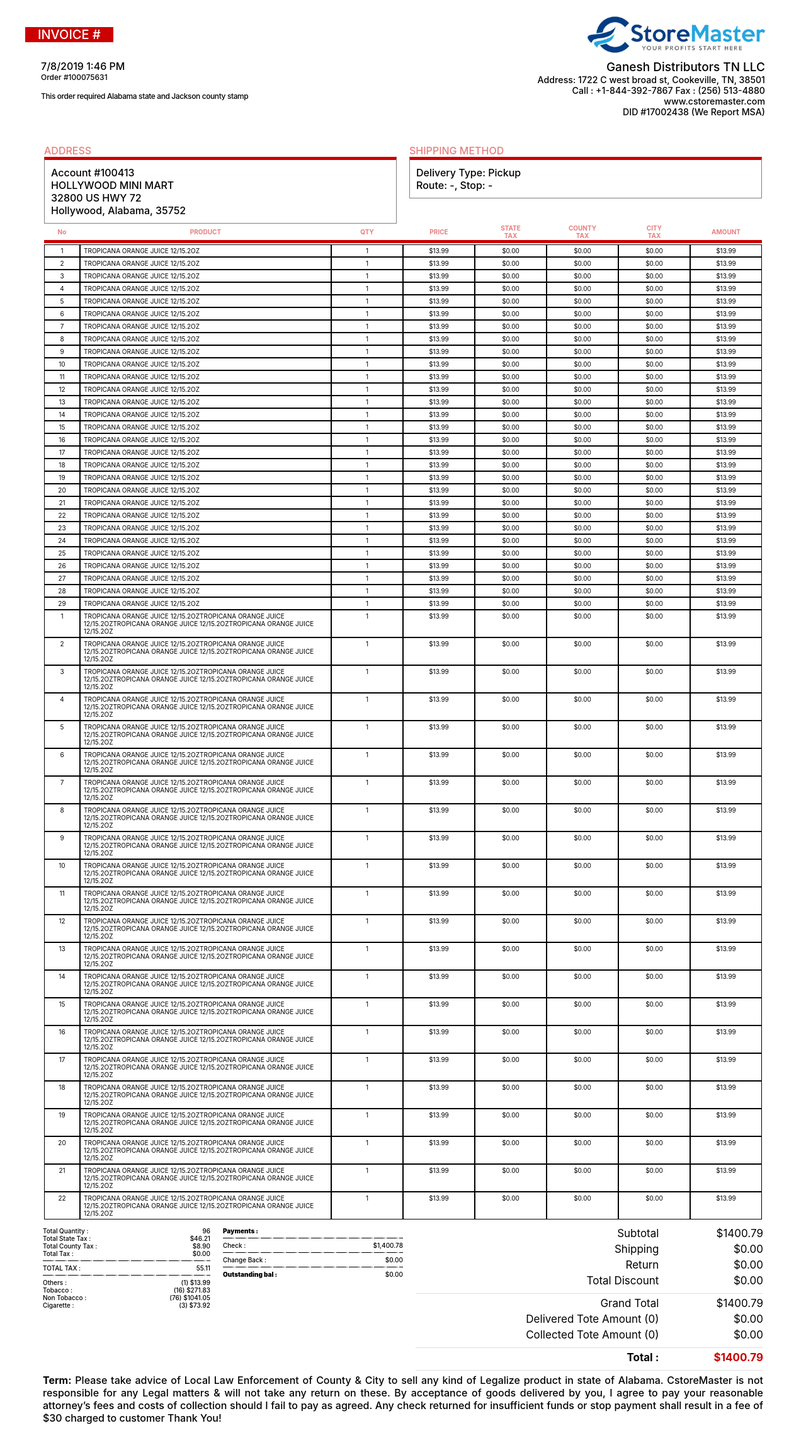
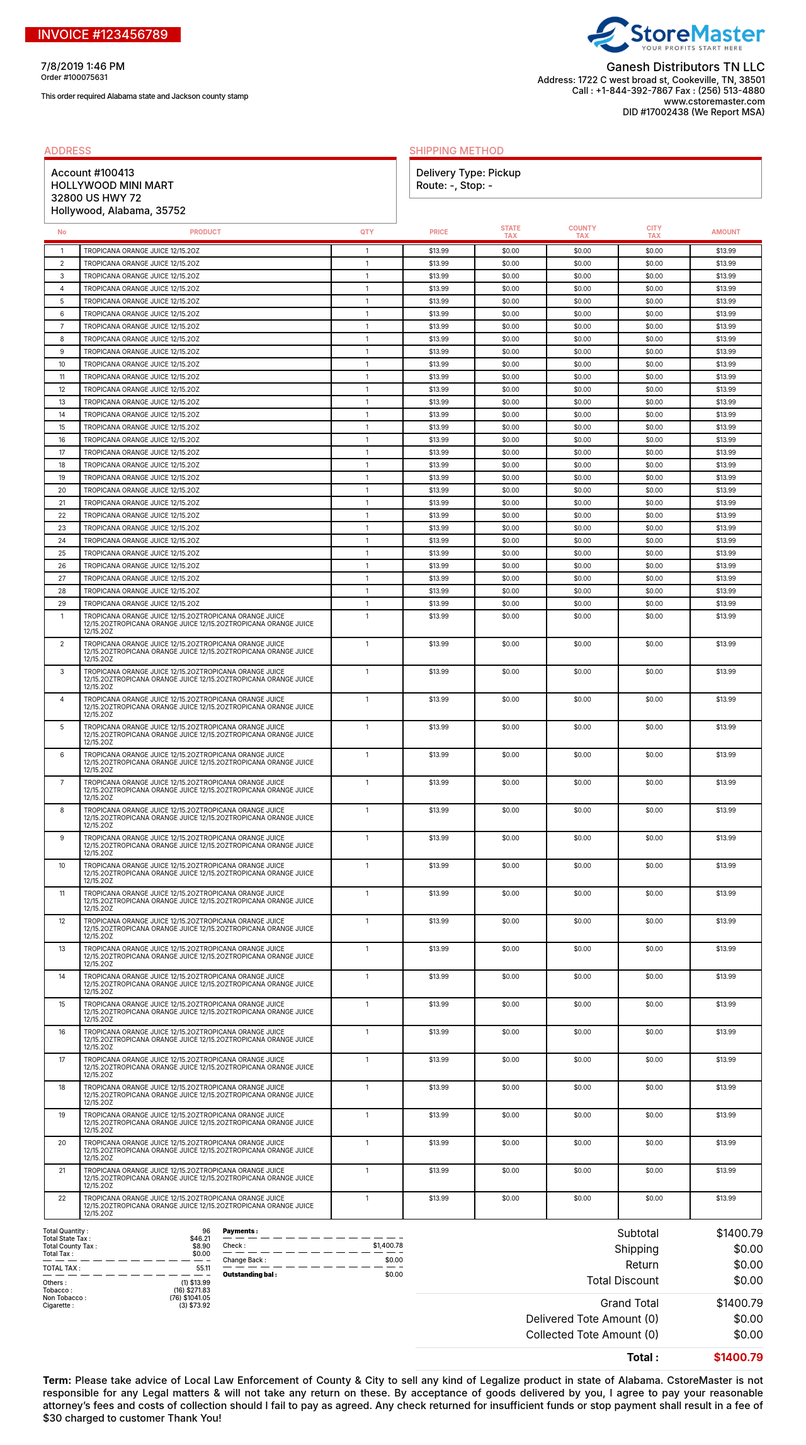
Before and after one commit to Punit-esh/FF-Wholesale, a React (Create React App) app: page / in a window 1280 px wide. Shown: the whole page at 63% size. Built offline with nearby package versions, Linux system fonts and the light colour scheme.

Commit message:
something

```diff
--- a/src/Components/Printinvoice.js
+++ b/src/Components/Printinvoice.js
@@ -113,7 +113,10 @@
                             {/* <div className="page-header" > */}
 
                             <div className='navbar1'>
-                                <div className='invoiceno'>INVOICE #{invoiceno}</div>
+                                <div className='invoiceno'>INVOICE #
+                                {/* {invoiceno} */}
+                                123456789
+                                </div>
                                 <img className='logo' src={logo} />
                             </div>
                             <div className='navbar2'>
--- a/src/style/main.css
+++ b/src/style/main.css
@@ -247,8 +247,8 @@
 .printinvoice .page_footer .colm1 .line, .printinvoice .page_footer .colm2 .line {
   height: 1px;
   width: 100%;
-  background: -webkit-gradient(linear, left top, right top, color-stop(70%, #000), to(#FFF));
-  background: linear-gradient(90deg, #000 70%, #FFF);
+  background: -webkit-gradient(linear, left top, right top, color-stop(70%, #000), color-stop(30%, #FFF));
+  background: linear-gradient(90deg, #000 70%, #FFF 30%);
   background-size: 20px;
   margin-block: 5px;
 }
--- a/src/style/main.scss
+++ b/src/style/main.scss
@@ -190,7 +190,7 @@
             .line{
                 height: 1px;
                 width: 100%;
-                background: linear-gradient(90deg,#000 70%,#FFF);
+                background: linear-gradient(90deg,#000 70%,#FFF 30%);
                 background-size: 20px;
                 margin-block: 5px;
             }
```
Also changed, not shown: 1 other file (tests, documents, lock files or other folders).
